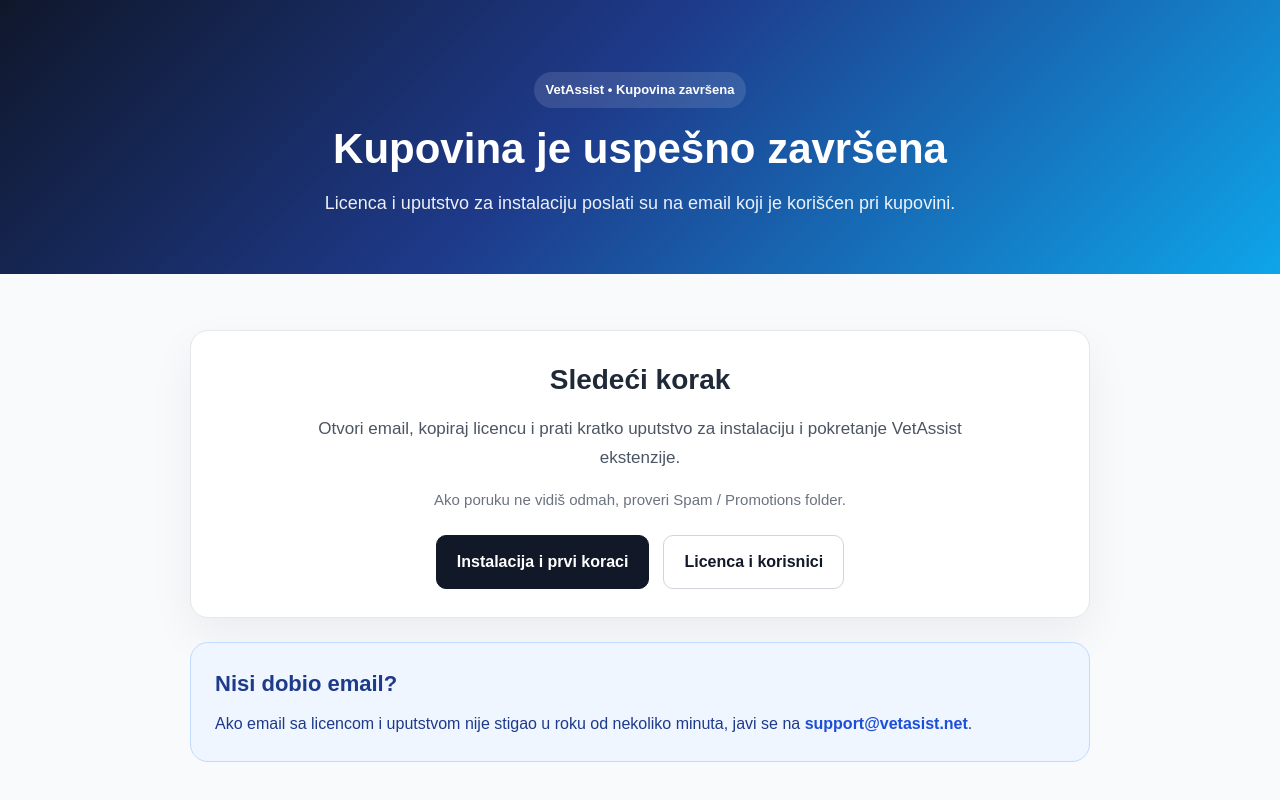
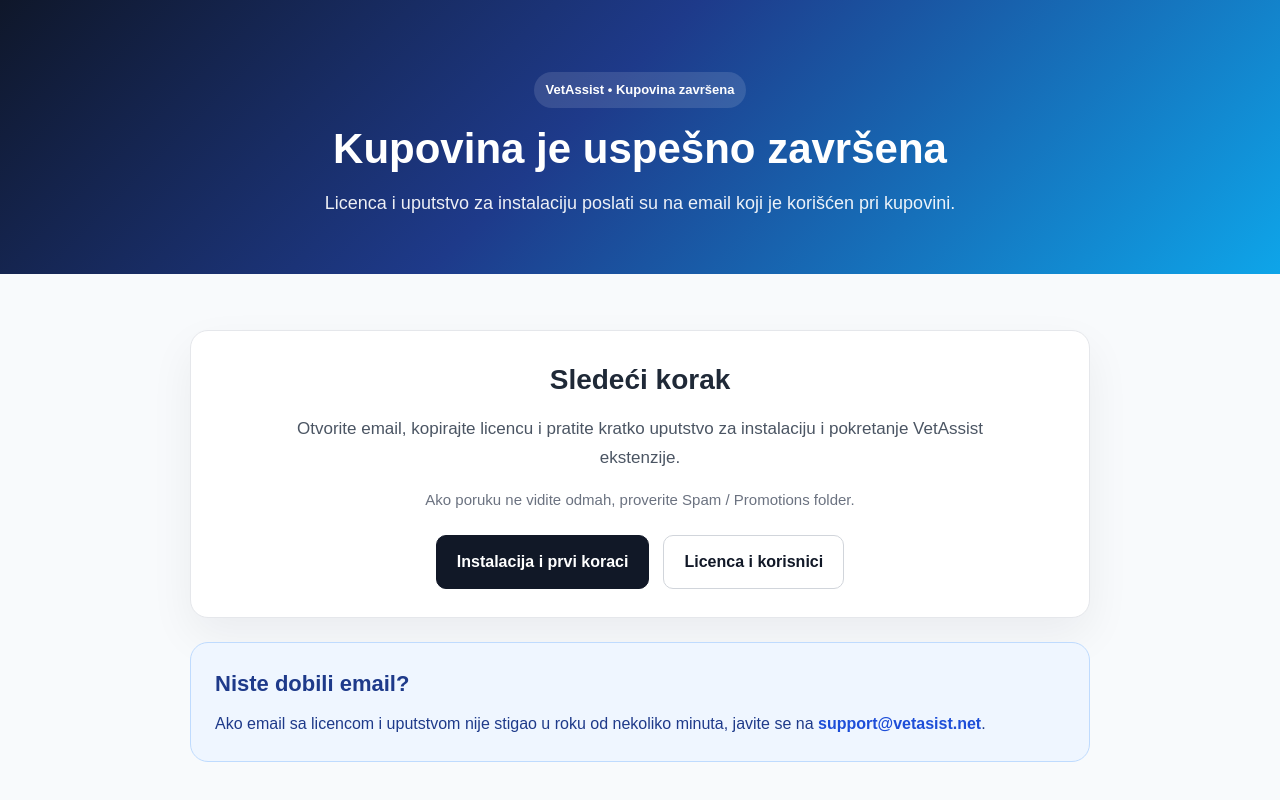
Before and after one commit to vladimirsapundzic85/vetasist-app, a Next.js app: page /app/success in a window 1280 px wide. Shown: the top 800 px of the page. Built offline with nearby package versions, Linux system fonts and the light colour scheme.

Commit message:
Update page.tsx

```diff
--- a/app/app/success/page.tsx
+++ b/app/app/success/page.tsx
@@ -90,7 +90,7 @@
                 fontSize: 17,
               }}
             >
-              Otvori email, kopiraj licencu i prati kratko uputstvo za
+              Otvorite email, kopirajte licencu i pratite kratko uputstvo za
               instalaciju i pokretanje VetAssist ekstenzije.
             </p>
 
@@ -103,7 +103,7 @@
                 fontSize: 15,
               }}
             >
-              Ako poruku ne vidiš odmah, proveri Spam / Promotions folder.
+              Ako poruku ne vidite odmah, proverite Spam / Promotions folder.
             </p>
 
             <div
@@ -165,7 +165,7 @@
                 color: "#1e3a8a",
               }}
             >
-              Nisi dobio email?
+              Niste dobili email?
             </h3>
 
             <p
@@ -177,7 +177,7 @@
               }}
             >
               Ako email sa licencom i uputstvom nije stigao u roku od nekoliko
-              minuta, javi se na{" "}
+              minuta, javite se na{" "}
               <a
                 href="mailto:support@vetasist.net"
                 style={{ color: "#1d4ed8", fontWeight: 700 }}
```
